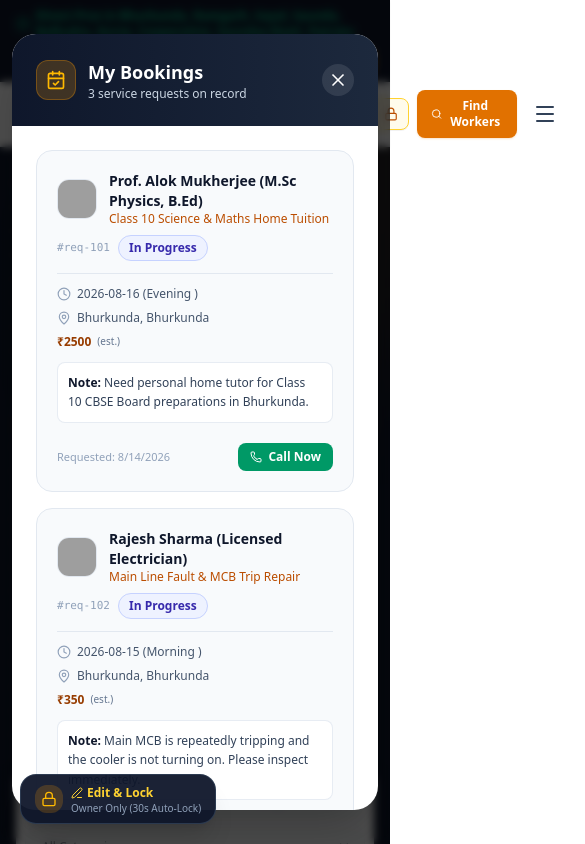
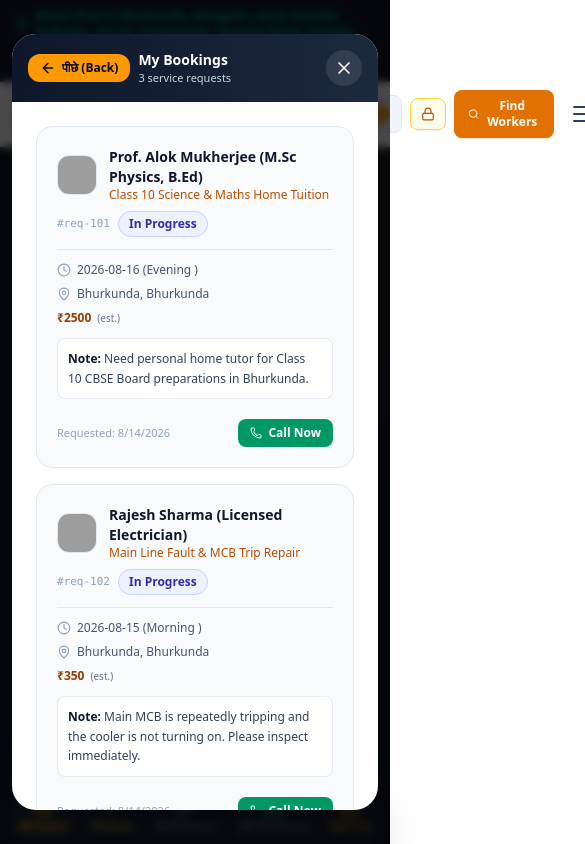
Before and after one commit to sonivicky297-creator/VICKY-SEVASETU, a React (Vite) app: page / in a window 390 px wide. Both pictures are taken after a click on the button "View your service requests". Shown: the top 844 px of the page, 585 px wide, since content can reach past the window. Built offline with nearby package versions, Linux system fonts and the light colour scheme; grey boxes are pictures that could not be loaded.

Commit message:
feat: add mobile bottom navigation and back controls
Introduce a sticky mobile navigation bar and update modals/views to include better navigation controls, improving the UX for mobile users.

```diff
--- a/src/App.tsx
+++ b/src/App.tsx
@@ -19,6 +19,7 @@ import { TaskImageEditorModal } from './components/TaskImageEditorModal';
 import { EditProviderModal } from './components/EditProviderModal';
 import { OwnerLockModal } from './components/OwnerLockModal';
 import { BottomLeftOwnerEditLock } from './components/BottomLeftOwnerEditLock';
+import { MobileBottomNav } from './components/MobileBottomNav';
 import { Footer } from './components/Footer';
 import { ToastContainer } from './components/ToastContainer';
 import { Category, ServiceProvider } from './types';
@@ -233,6 +234,9 @@ const MainAppContent: React.FC = () => {
       {/* Bottom Left Floating Owner Lock / 30-Second Timer Widget */}
       <BottomLeftOwnerEditLock />
 
+      {/* Sticky Mobile Bottom Navigation Bar (Home, Back, Services, Bookings, Lock) */}
+      <MobileBottomNav onOpenBookings={() => setBookingsModalOpen(true)} />
+
       {/* Global Toast System */}
       <ToastContainer />
     </div>
--- a/src/components/BottomLeftOwnerEditLock.tsx
+++ b/src/components/BottomLeftOwnerEditLock.tsx
@@ -46,7 +46,7 @@ export const BottomLeftOwnerEditLock: React.FC = () => {
   };
 
   return (
-    <div className="fixed bottom-5 left-5 z-50 flex items-center gap-2">
+    <div className="fixed bottom-16 sm:bottom-5 left-3 sm:left-5 z-40 flex items-center gap-2">
       {!isOwnerAuthenticated ? (
         <button
           onClick={() => openOwnerUnlockModal()}
--- /dev/null
+++ b/src/components/MobileBottomNav.tsx
@@ -0,0 +1,109 @@
+import React from 'react';
+import { Home, ChevronLeft, Wrench, CalendarCheck, Lock, Unlock } from 'lucide-react';
+import { useApp } from '../context/AppContext';
+
+interface MobileBottomNavProps {
+  onOpenBookings: () => void;
+}
+
+export const MobileBottomNav: React.FC<MobileBottomNavProps> = ({ onOpenBookings }) => {
+  const {
+    currentTab,
+    setCurrentTab,
+    isOwnerAuthenticated,
+    openOwnerUnlockModal,
+    resetFilters
+  } = useApp();
+
+  const handleGoHome = () => {
+    resetFilters();
+    setCurrentTab('home');
+    window.scrollTo({ top: 0, behavior: 'smooth' });
+  };
+
+  const handleGoBack = () => {
+    if (currentTab === 'directory') {
+      handleGoHome();
+    } else if (window.history.length > 1) {
+      window.history.back();
+    } else {
+      handleGoHome();
+    }
+  };
+
+  const handleGoServices = () => {
+    setCurrentTab('directory');
+    window.scrollTo({ top: 0, behavior: 'smooth' });
+  };
+
+  return (
+    <div className="md:hidden fixed bottom-0 left-0 right-0 z-40 bg-slate-900/95 backdrop-blur-lg border-t border-slate-800 text-white shadow-2xl px-2 py-1.5 flex items-center justify-around safe-area-pb">
+
+      {/* 1. Home (होम) */}
+      <button
+        onClick={handleGoHome}
+        id="mobile-bottom-home-btn"
+        className={`flex flex-col items-center justify-center py-1 px-2 rounded-xl transition-all ${
+          currentTab === 'home'
+            ? 'text-amber-400 font-extrabold bg-slate-800/80'
+            : 'text-slate-400 hover:text-white font-medium'
+        }`}
+      >
+        <Home className="w-5 h-5 mb-0.5" />
+        <span className="text-[10px] tracking-tight">होम (Home)</span>
+      </button>
+
+      {/* 2. Back (पीछे जाएं) */}
+      <button
+        onClick={handleGoBack}
+        id="mobile-bottom-back-btn"
+        className="flex flex-col items-center justify-center py-1 px-2 rounded-xl text-slate-400 hover:text-white font-medium transition-all active:scale-95"
+      >
+        <ChevronLeft className="w-5 h-5 mb-0.5 text-amber-500" />
+        <span className="text-[10px] tracking-tight text-amber-300">पीछे (Back)</span>
+      </button>
+
+      {/* 3. All Services (सेवाएं) */}
+      <button
+        onClick={handleGoServices}
+        id="mobile-bottom-services-btn"
+        className={`flex flex-col items-center justify-center py-1 px-2 rounded-xl transition-all ${
+          currentTab === 'directory'
+            ? 'text-amber-400 font-extrabold bg-slate-800/80'
+            : 'text-slate-400 hover:text-white font-medium'
+        }`}
+      >
+        <Wrench className="w-5 h-5 mb-0.5" />
+        <span className="text-[10px] tracking-tight">सेवाएं (Services)</span>
+      </button>
+
+      {/* 4. Bookings (बुकिंग) */}
+      <button
+        onClick={onOpenBookings}
+        id="mobile-bottom-bookings-btn"
+        className="flex flex-col items-center justify-center py-1 px-2 rounded-xl text-slate-400 hover:text-white font-medium transition-all"
+      >
+        <CalendarCheck className="w-5 h-5 mb-0.5 text-emerald-400" />
+        <span className="text-[10px] tracking-tight">बुकिंग (Bookings)</span>
+      </button>
+
+      {/* 5. Owner Lock (सुरक्षा) */}
+      <button
+        onClick={() => openOwnerUnlockModal()}
+        id="mobile-bottom-lock-btn"
+        className={`flex flex-col items-center justify-center py-1 px-2 rounded-xl font-medium transition-all ${
+          isOwnerAuthenticated ? 'text-emerald-400' : 'text-amber-400'
+        }`}
+      >
+        {isOwnerAuthenticated ? (
+          <Unlock className="w-5 h-5 mb-0.5 text-emerald-400 animate-pulse" />
+        ) : (
+          <Lock className="w-5 h-5 mb-0.5 text-amber-400" />
+        )}
+        <span className="text-[10px] tracking-tight">
+          {isOwnerAuthenticated ? 'Unlocked' : 'सुरक्षा Lock'}
+        </span>
+      </button>
+    </div>
+  );
+};
--- a/src/components/Navbar.tsx
+++ b/src/components/Navbar.tsx
@@ -15,7 +15,8 @@ import {
   Unlock,
   KeyRound,
   ChevronLeft,
-  ChevronRight
+  ChevronRight,
+  Home
 } from 'lucide-react';
 import { useApp } from '../context/AppContext';
 
@@ -135,16 +136,38 @@ export const Navbar: React.FC<NavbarProps> = ({
 
           {/* Logo & Navigation Controls */}
           <div className="flex items-center gap-2 sm:gap-4">
-            {/* Back & Forward History Controls */}
+            {/* Back, Home & Forward History Controls */}
             <div className="flex items-center gap-1 bg-slate-100 p-1 rounded-xl border border-slate-200/80 shadow-2xs shrink-0">
               <button
                 type="button"
-                onClick={() => window.history.back()}
+                onClick={() => {
+                  if (currentTab === 'directory') {
+                    handleNavClick('home');
+                  } else {
+                    window.history.back();
+                  }
+                }}
                 id="nav-back-button"
-                className="p-1.5 sm:p-2 rounded-lg text-slate-700 hover:bg-white hover:text-amber-600 hover:shadow-xs transition-all active:scale-95"
-                title="Go Back Page"
+                className="p-1.5 sm:p-2 rounded-lg text-slate-700 hover:bg-white hover:text-amber-600 hover:shadow-xs transition-all active:scale-95 flex items-center gap-1"
+                title="Go Back / पीछे जाएं"
               >
                 <ChevronLeft className="w-4 h-4 sm:w-4.5 sm:h-4.5" />
+                <span className="text-xs font-bold text-slate-700 hidden sm:inline">पीछे</span>
+              </button>
+              <span className="w-px h-4 bg-slate-200"></span>
+              <button
+                type="button"
+                onClick={() => handleNavClick('home')}
+                id="nav-home-shortcut-button"
+                className={`p-1.5 sm:p-2 rounded-lg transition-all active:scale-95 flex items-center gap-1 ${
+                  currentTab === 'home'
+                    ? 'bg-amber-600 text-white font-bold shadow-xs'
+                    : 'text-slate-700 hover:bg-white hover:text-amber-600'
+                }`}
+                title="Go to Home Page / होम पेज"
+              >
+                <Home className="w-4 h-4" />
+                <span className="text-xs font-bold hidden sm:inline">होम</span>
               </button>
               <span className="w-px h-4 bg-slate-200"></span>
               <button
@@ -152,7 +175,7 @@ export const Navbar: React.FC<NavbarProps> = ({
                 onClick={() => window.history.forward()}
                 id="nav-forward-button"
                 className="p-1.5 sm:p-2 rounded-lg text-slate-700 hover:bg-white hover:text-amber-600 hover:shadow-xs transition-all active:scale-95"
-                title="Go Forward Page"
+                title="Go Forward Page / आगे जाएं"
               >
                 <ChevronRight className="w-4 h-4 sm:w-4.5 sm:h-4.5" />
               </button>
--- a/src/components/ProviderDirectory.tsx
+++ b/src/components/ProviderDirectory.tsx
@@ -13,7 +13,9 @@ import {
   Columns2,
   Navigation,
   Crosshair,
-  ChevronRight
+  ChevronRight,
+  Home,
+  ArrowLeft
 } from 'lucide-react';
 import { useApp } from '../context/AppContext';
 import { ProviderCard } from './ProviderCard';
@@ -44,7 +46,8 @@ export const ProviderDirectory: React.FC = () => {
     setViewMode,
     addToast,
     canEditDocument,
-    openOwnerUnlockModal
+    openOwnerUnlockModal,
+    setCurrentTab
   } = useApp();
 
   const [mobileFilterOpen, setMobileFilterOpen] = useState(false);
@@ -198,6 +201,38 @@ export const ProviderDirectory: React.FC = () => {
   return (
     <div className="bg-slate-50 min-h-screen py-6 sm:py-10">
       <div className="max-w-7xl mx-auto px-4 sm:px-6 lg:px-8">
+
+        {/* Navigation Bar / Back to Home Banner */}
+        <div className="flex items-center justify-between bg-gradient-to-r from-slate-900 to-slate-800 text-white p-3 sm:p-4 rounded-2xl shadow-md mb-4 sm:mb-6">
+          <button
+            type="button"
+            onClick={() => {
+              resetFilters();
+              setCurrentTab('home');
+              window.scrollTo({ top: 0, behavior: 'smooth' });
+            }}
+            id="directory-back-to-home-btn"
+            className="flex items-center gap-2 px-3 sm:px-4 py-2 rounded-xl bg-amber-500 hover:bg-amber-400 text-slate-950 font-extrabold text-xs sm:text-sm shadow-xs transition-all active:scale-95"
+          >
+            <ArrowLeft className="w-4 h-4 sm:w-4.5 sm:h-4.5" />
+            <span>होम पेज पर जाएं (Back to Home)</span>
+          </button>
+
+          <div className="flex items-center gap-2">
+            <button
+              type="button"
+              onClick={() => {
+                resetFilters();
+                setCurrentTab('home');
+                window.scrollTo({ top: 0, behavior: 'smooth' });
+              }}
+              className="px-3 py-1.5 rounded-lg bg-slate-800 hover:bg-slate-700 text-slate-200 text-xs font-bold border border-slate-700 flex items-center gap-1.5 transition-colors"
+            >
+              <Home className="w-3.5 h-3.5 text-amber-400" />
+              <span className="hidden sm:inline">होम (Home)</span>
+            </button>
+          </div>
+        </div>
 
         {/* Top Header Banner */}
         <div className="bg-white rounded-2xl p-5 sm:p-6 border border-slate-200 shadow-xs mb-6 sm:mb-8">
--- a/src/components/ProviderProfileModal.tsx
+++ b/src/components/ProviderProfileModal.tsx
@@ -15,7 +15,9 @@ import {
   Info,
   Barcode as BarcodeIcon,
   Sparkles,
-  Edit3
+  Edit3,
+  ArrowLeft,
+  Home
 } from 'lucide-react';
 import { ServiceProvider } from '../types';
 import { useApp } from '../context/AppContext';
@@ -116,15 +118,26 @@ export const ProviderProfileModal: React.FC<ProviderProfileModalProps> = ({
       <div className="bg-white w-full max-w-4xl rounded-3xl shadow-2xl overflow-hidden my-auto max-h-[92vh] flex flex-col">
 
         {/* Modal Top Header with Cover Banner & Close Button */}
-        <div className="relative bg-gradient-to-r from-slate-900 via-slate-800 to-amber-950 p-6 sm:p-8 text-white shrink-0">
+        <div className="relative bg-gradient-to-r from-slate-900 via-slate-800 to-amber-950 p-5 sm:p-8 text-white shrink-0">
+          <div className="flex items-center justify-between mb-4">
+            <button
+              onClick={onClose}
+              id="back-provider-profile-btn"
+              className="flex items-center gap-1.5 px-3 py-1.5 rounded-xl bg-amber-500 hover:bg-amber-400 text-slate-950 font-bold text-xs transition-colors shadow-xs"
+            >
+              <ArrowLeft className="w-4 h-4" />
+              <span>पीछे जाएं (Back)</span>
+            </button>
+
             <button
               onClick={onClose}
               id="close-provider-profile-btn"
-            className="absolute top-4 right-4 p-2 rounded-full bg-white/10 hover:bg-white/20 text-white transition-colors"
+              className="p-2 rounded-full bg-white/10 hover:bg-white/20 text-white transition-colors flex items-center gap-1 text-xs font-semibold"
               aria-label="Close modal"
             >
               <X className="w-5 h-5" />
             </button>
+          </div>
 
           <div className="flex flex-col sm:flex-row items-start sm:items-center gap-5">
             {/* Large Avatar */}
--- a/src/components/UserBookingsModal.tsx
+++ b/src/components/UserBookingsModal.tsx
@@ -4,7 +4,8 @@ import {
   CalendarCheck,
   Clock,
   MapPin,
-  Phone
+  Phone,
+  ArrowLeft
 } from 'lucide-react';
 import { useApp } from '../context/AppContext';
 import { RequestStatus } from '../types';
@@ -56,24 +57,34 @@ export const UserBookingsModal: React.FC<UserBookingsModalProps> = ({ onClose })
       <div className="bg-white w-full max-w-3xl rounded-3xl shadow-2xl overflow-hidden my-auto max-h-[92vh] flex flex-col">
 
         {/* Header */}
-        <div className="bg-gradient-to-r from-slate-900 to-slate-800 p-6 text-white shrink-0 flex items-center justify-between">
-          <div className="flex items-center gap-3">
-            <div className="w-10 h-10 rounded-xl bg-amber-500/20 text-amber-400 flex items-center justify-center border border-amber-500/30">
+        <div className="bg-gradient-to-r from-slate-900 to-slate-800 p-4 sm:p-6 text-white shrink-0 flex items-center justify-between">
+          <div className="flex items-center gap-2 sm:gap-3">
+            <button
+              onClick={onClose}
+              id="back-user-bookings-btn"
+              className="px-3 py-1.5 rounded-xl bg-amber-500 hover:bg-amber-400 text-slate-950 font-bold text-xs flex items-center gap-1.5 transition-colors shadow-xs"
+            >
+              <ArrowLeft className="w-4 h-4" />
+              <span>पीछे (Back)</span>
+            </button>
+
+            <div className="hidden sm:flex w-10 h-10 rounded-xl bg-amber-500/20 text-amber-400 items-center justify-center border border-amber-500/30">
               <CalendarCheck className="w-5 h-5" />
             </div>
             <div>
-              <h3 className="text-lg font-bold">
+              <h3 className="text-sm sm:text-lg font-bold">
                 {t.myBookings}
               </h3>
-              <p className="text-xs text-slate-300">
-                {requests.length} service requests on record
+              <p className="text-[11px] text-slate-300">
+                {requests.length} service requests
               </p>
             </div>
           </div>
 
           <button
             onClick={onClose}
-            className="p-1.5 rounded-full bg-white/10 hover:bg-white/20 text-white transition-colors"
+            id="close-user-bookings-btn"
+            className="p-2 rounded-full bg-white/10 hover:bg-white/20 text-white transition-colors"
           >
             <X className="w-5 h-5" />
           </button>
```
Lines whose indentation alone changed are shown as unchanged.
